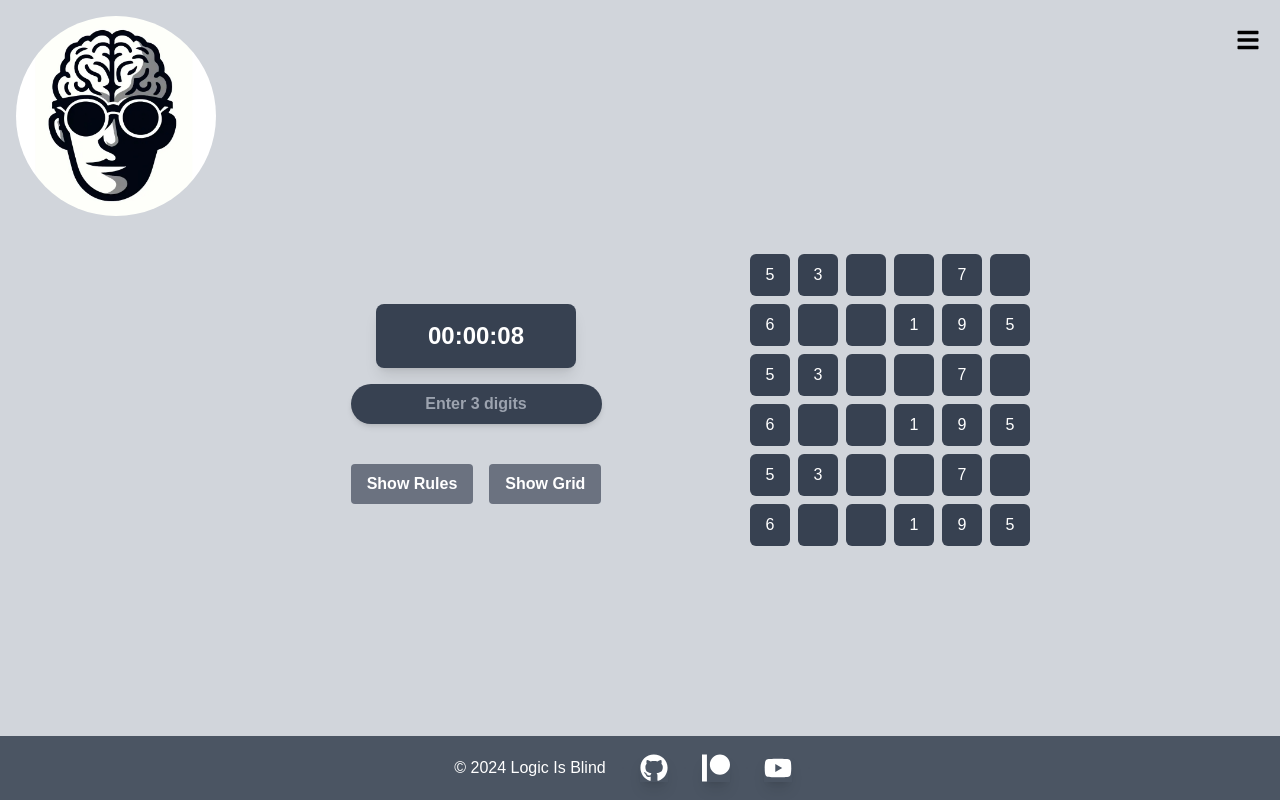
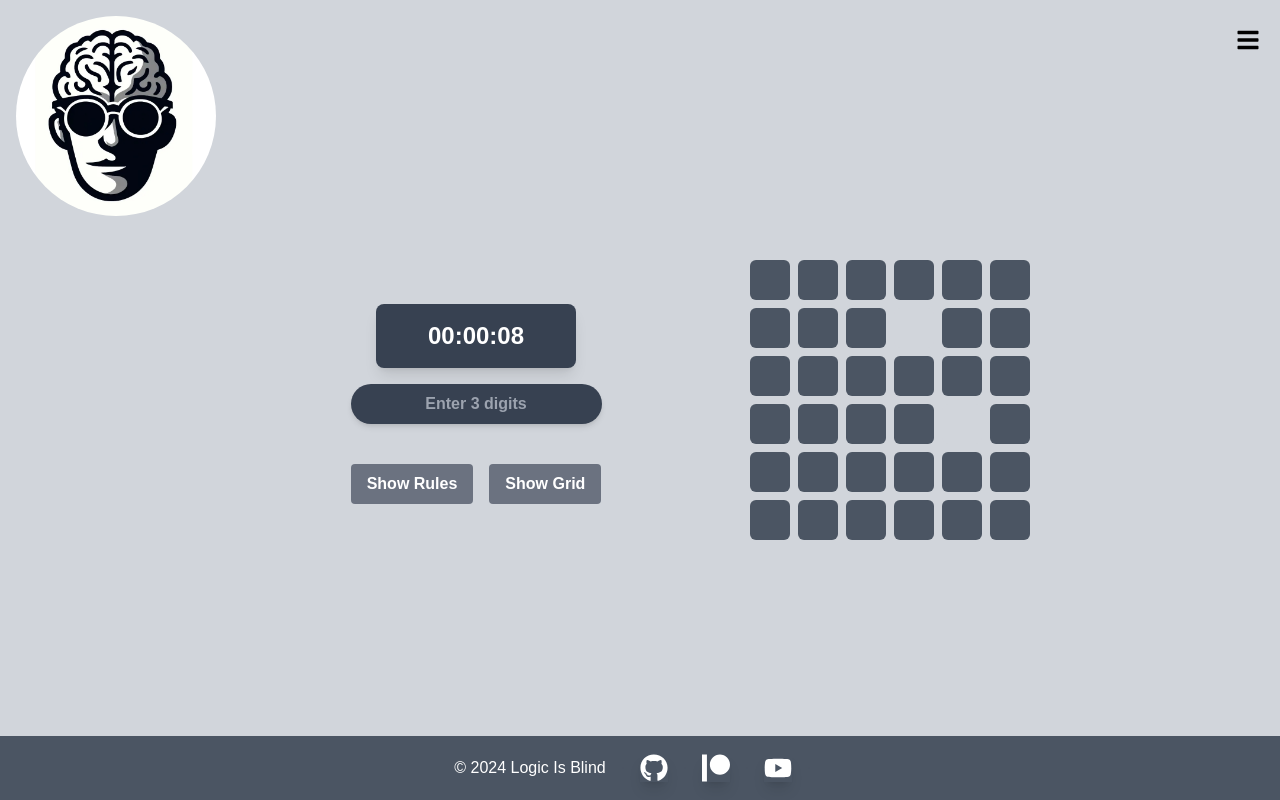
Before and after one commit to LeweLotki/logic_is_blind, a React (Create React App) app in the folder frontend/: page /solve in a window 1280 px wide. Both pictures are taken after a click on the button "Show Grid". Built offline with nearby package versions, Linux system fonts and the light colour scheme.

Commit message:
adding possibility to change visibilty of cells in grid display

```diff
--- a/frontend/src/components/features/Solve/SudokuGrid/index.jsx
+++ b/frontend/src/components/features/Solve/SudokuGrid/index.jsx
@@ -1,10 +1,21 @@
 import React from 'react';
 
-const SudokuGrid = ({ size, puzzle }) => {
-  // Ensure the puzzle size matches the expected size
-  if (puzzle.length !== size || puzzle.some(row => row.length !== size)) {
-    console.error("Puzzle size mismatch");
-    return <div>Invalid puzzle data</div>;
+const SudokuGrid = ({ size, puzzle = null, puzzleColors = null }) => {
+  // Default puzzle matrix with all zeros if not provided
+  if (!puzzle) {
+    puzzle = Array.from({ length: size }, () => Array(size).fill(0));
+  }
+
+  // Default puzzleColors matrix if not provided
+  if (!puzzleColors) {
+    puzzleColors = Array.from({ length: size }, () => Array(size).fill(0));
+  }
+
+  // Ensure the puzzle and puzzleColors size matches the expected size
+  if (puzzle.length !== size || puzzle.some(row => row.length !== size) ||
+      puzzleColors.length !== size || puzzleColors.some(row => row.length !== size)) {
+    console.error("Puzzle size mismatch or PuzzleColors size mismatch");
+    return <div>Invalid puzzle data or color data</div>;
   }
 
   return (
@@ -13,11 +24,16 @@ const SudokuGrid = ({ size, puzzle }) => {
         <tbody>
           {puzzle.map((row, rowIndex) => (
             <tr key={`row-${rowIndex}`}>
-              {row.map((cell, cellIndex) => (
-                <td key={`cell-${rowIndex}-${cellIndex}`} className="sudoku-cell">
-                  {cell || ""}
-                </td>
-              ))}
+              {row.map((cell, cellIndex) => {
+                // Determine cell background color based on puzzleColors matrix
+                const bgColor = puzzleColors[rowIndex][cellIndex] === 1 ? 'bg-gray-300' : 'bg-gray-600';
+                return (
+                  <td key={`cell-${rowIndex}-${cellIndex}`}
+                      className={`sudoku-cell ${bgColor}`}>
+                    {cell || ""}
+                  </td>
+                );
+              })}
             </tr>
           ))}
         </tbody>
--- a/frontend/src/pages/Solve.jsx
+++ b/frontend/src/pages/Solve.jsx
@@ -28,12 +28,12 @@ function Solve() {
   // Example props for SudokuGrid
   const exampleSize = 6; // Define the grid size
   const examplePuzzle = [
-    [5, 3, 0, 0, 7, 0],
-    [6, 0, 0, 1, 9, 5],
-    [5, 3, 0, 0, 7, 0],
-    [6, 0, 0, 1, 9, 5],
-    [5, 3, 0, 0, 7, 0],
-    [6, 0, 0, 1, 9, 5]
+    [0, 0, 0, 0, 0, 0],
+    [0, 0, 0, 1, 0, 0],
+    [0, 0, 0, 0, 0, 0],
+    [0, 0, 0, 0, 1, 0],
+    [0, 0, 0, 0, 0, 0],
+    [0, 0, 0, 0, 0, 0],
     // Assume the rest of the rows are filled out
   ];
 
@@ -52,7 +52,7 @@ function Solve() {
                 </div>
 
             </div>
-            {showSudokuGrid && <SudokuGrid size={exampleSize} puzzle={examplePuzzle} />}
+            {showSudokuGrid && <SudokuGrid size={exampleSize} puzzleColors={examplePuzzle} />}
         </div>
         <FooterBar />
     </div>
```
Also changed, not shown: 1 other file (tests, documents, lock files or other folders).
